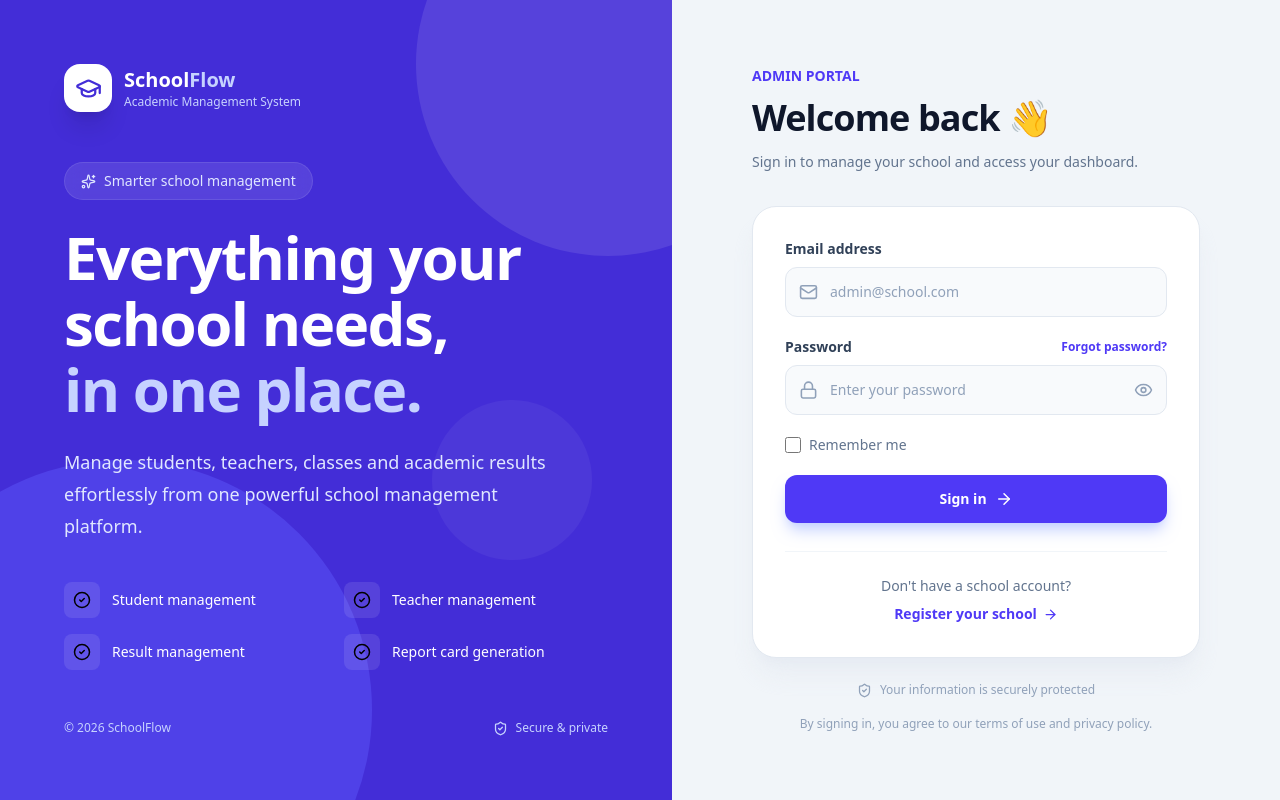
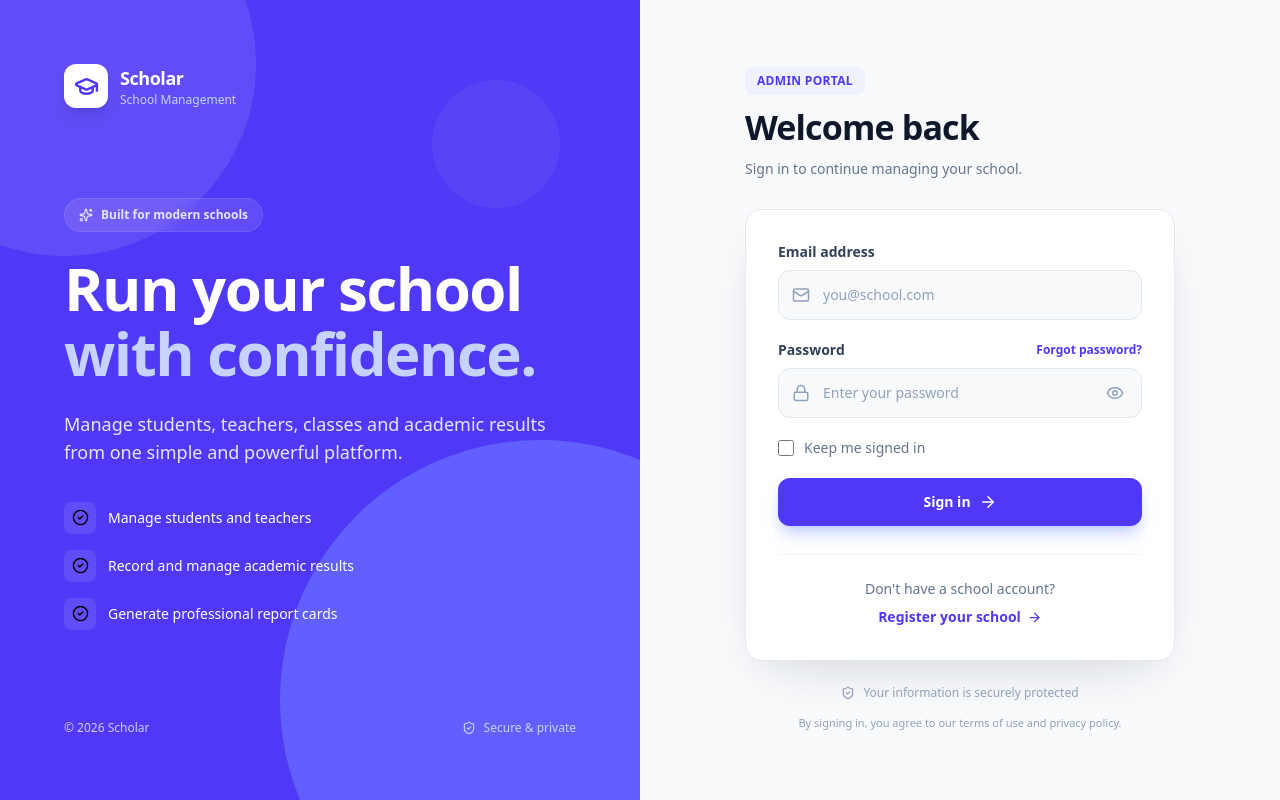
Before and after one commit to abbeytech2023/website-creating-SEO-Company, a React (Vite) app: page /login in a window 1280 px wide. Built offline with nearby package versions, Linux system fonts and the light colour scheme.

Commit message:
first commit

```diff
--- a/src/App.jsx
+++ b/src/App.jsx
@@ -123,26 +123,47 @@ export default function App() {
       ================================= */}
 
       <Toaster
-        position="top-center"
-        gutter={12}
+        position="top-right"
+        gutter={10}
         containerStyle={{
-          margin: "8px",
+          top: 20,
+          right: 20,
         }}
         toastOptions={{
+          duration: 3500,
+
+          style: {
+            fontSize: "14px",
+            fontWeight: "500",
+            borderRadius: "12px",
+            padding: "14px 18px",
+            background: "#ffffff",
+            color: "#1f2937",
+            boxShadow: "0 10px 30px rgba(0, 0, 0, 0.10)",
+            border: "1px solid #e5e7eb",
+            maxWidth: "380px",
+          },
+
           success: {
             duration: 3000,
+            iconTheme: {
+              primary: "#16a34a",
+              secondary: "#ffffff",
+            },
+            style: {
+              border: "1px solid #bbf7d0",
+            },
           },
 
           error: {
-            duration: 2000,
-          },
-
-          style: {
-            fontSize: "16px",
-            maxWidth: "500px",
-            padding: "16px 24px",
-            backgroundColor: "#eaf2f4",
-            color: "#000",
+            duration: 4000,
+            iconTheme: {
+              primary: "#dc2626",
+              secondary: "#ffffff",
+            },
+            style: {
+              border: "1px solid #fecaca",
+            },
           },
         }}
       />
--- a/src/components/NavBar.jsx
+++ b/src/components/NavBar.jsx
@@ -1,5 +1,6 @@
 import { NavLink } from "react-router-dom";
 import useLogout from "../hooks/useLogout";
+import { Spinner } from "./Spinner";
 
 import {
   BarChart3,
@@ -23,7 +24,7 @@ export default function Navigation() {
   const [mobileOpen, setMobileOpen] = useState(false);
   const [profileOpen, setProfileOpen] = useState(false);
 
-  const { logout } = useLogout();
+  const { logout, isPending } = useLogout();
 
   const navigation = [
     {
@@ -76,6 +77,8 @@ export default function Navigation() {
   const closeMobileMenu = () => {
     setMobileOpen(false);
   };
+
+  if (isPending) return <Spinner />;
 
   return (
     <>
--- a/src/pages/Login.jsx
+++ b/src/pages/Login.jsx
@@ -12,7 +12,6 @@ import {
   ShieldCheck,
   Sparkles,
 } from "lucide-react";
-
 import { useLogin } from "../hooks/useLogin";
 
 export default function Login() {
@@ -38,89 +37,77 @@ export default function Login() {
   };
 
   return (
-    <div className="min-h-screen bg-slate-100">
-      <div className="grid min-h-screen lg:grid-cols-[1.05fr_0.95fr]">
+    <div className="min-h-screen bg-slate-50">
+      <div className="grid min-h-screen lg:grid-cols-2">
         {/* ================= LEFT SIDE ================= */}
-        <div className="relative hidden overflow-hidden bg-indigo-700 lg:flex">
-          {/* Decorative circles */}
-          <div className="absolute -right-32 -top-32 h-96 w-96 rounded-full bg-white/10" />
-          <div className="absolute -bottom-40 -left-32 h-[500px] w-[500px] rounded-full bg-indigo-500/40" />
-          <div className="absolute right-20 top-1/2 h-40 w-40 rounded-full bg-white/5" />
+        <div className="relative hidden overflow-hidden bg-indigo-600 lg:flex">
+          {/* Background decoration */}
+          <div className="absolute -left-32 -top-32 h-96 w-96 rounded-full bg-white/10" />
+          <div className="absolute -bottom-40 -right-40 h-[520px] w-[520px] rounded-full bg-indigo-500" />
+          <div className="absolute right-20 top-20 h-32 w-32 rounded-full bg-white/5" />
 
           <div className="relative z-10 flex w-full flex-col justify-between p-12 xl:p-16">
             {/* Logo */}
             <div className="flex items-center gap-3">
-              <div className="flex h-12 w-12 items-center justify-center rounded-2xl bg-white text-indigo-700 shadow-xl">
-                <GraduationCap size={27} />
+              <div className="flex h-11 w-11 items-center justify-center rounded-xl bg-white text-indigo-600 shadow-lg">
+                <GraduationCap size={25} strokeWidth={2.3} />
               </div>
 
               <div>
-                <h1 className="text-xl font-bold text-white">
-                  School<span className="text-indigo-200">Flow</span>
+                <h1 className="text-lg font-bold tracking-tight text-white">
+                  Scholar
                 </h1>
 
-                <p className="text-xs text-indigo-200">
-                  Academic Management System
-                </p>
+                <p className="text-xs text-indigo-200">School Management</p>
               </div>
             </div>
 
             {/* Hero */}
             <div className="max-w-xl">
-              <div className="mb-6 inline-flex items-center gap-2 rounded-full border border-white/10 bg-white/10 px-4 py-2 text-sm font-medium text-indigo-100 backdrop-blur-sm">
-                <Sparkles size={15} />
-                Smarter school management
+              <div className="mb-6 inline-flex items-center gap-2 rounded-full border border-white/10 bg-white/10 px-3.5 py-2 text-xs font-semibold text-indigo-100 backdrop-blur">
+                <Sparkles size={14} />
+                Built for modern schools
               </div>
 
-              <h2 className="text-5xl font-bold leading-[1.1] tracking-tight text-white xl:text-6xl">
-                Everything your school needs,
-                <span className="block text-indigo-200">in one place.</span>
+              <h2 className="text-5xl font-bold leading-[1.08] tracking-tight text-white xl:text-6xl">
+                Run your school
+                <span className="block text-indigo-200">with confidence.</span>
               </h2>
 
-              <p className="mt-6 max-w-lg text-lg leading-8 text-indigo-100">
-                Manage students, teachers, classes and academic results
-                effortlessly from one powerful school management platform.
+              <p className="mt-6 max-w-lg text-base leading-7 text-indigo-100 xl:text-lg">
+                Manage students, teachers, classes and academic results from one
+                simple and powerful platform.
               </p>
 
               {/* Features */}
-              <div className="mt-10 grid gap-4 sm:grid-cols-2">
+              <div className="mt-9 space-y-4">
                 <div className="flex items-center gap-3">
-                  <div className="flex h-9 w-9 items-center justify-center rounded-lg bg-white/10">
-                    <CheckCircle2 size={18} />
+                  <div className="flex h-8 w-8 items-center justify-center rounded-lg bg-white/10">
+                    <CheckCircle2 size={17} />
                   </div>
 
                   <span className="text-sm font-medium text-white">
-                    Student management
+                    Manage students and teachers
                   </span>
                 </div>
 
                 <div className="flex items-center gap-3">
-                  <div className="flex h-9 w-9 items-center justify-center rounded-lg bg-white/10">
-                    <CheckCircle2 size={18} />
+                  <div className="flex h-8 w-8 items-center justify-center rounded-lg bg-white/10">
+                    <CheckCircle2 size={17} />
                   </div>
 
                   <span className="text-sm font-medium text-white">
-                    Teacher management
+                    Record and manage academic results
                   </span>
                 </div>
 
                 <div className="flex items-center gap-3">
-                  <div className="flex h-9 w-9 items-center justify-center rounded-lg bg-white/10">
-                    <CheckCircle2 size={18} />
+                  <div className="flex h-8 w-8 items-center justify-center rounded-lg bg-white/10">
+                    <CheckCircle2 size={17} />
                   </div>
 
                   <span className="text-sm font-medium text-white">
-                    Result management
-                  </span>
-                </div>
-
-                <div className="flex items-center gap-3">
-                  <div className="flex h-9 w-9 items-center justify-center rounded-lg bg-white/10">
-                    <CheckCircle2 size={18} />
-                  </div>
-
-                  <span className="text-sm font-medium text-white">
-                    Report card generation
+                    Generate professional report cards
                   </span>
                 </div>
               </div>
@@ -128,10 +115,10 @@ export default function Login() {
 
             {/* Bottom */}
             <div className="flex items-center justify-between text-xs text-indigo-200">
-              <span>© 2026 SchoolFlow</span>
+              <span>© 2026 Scholar</span>
 
               <div className="flex items-center gap-2">
-                <ShieldCheck size={15} />
+                <ShieldCheck size={14} />
                 Secure & private
               </div>
             </div>
@@ -139,40 +126,40 @@ export default function Login() {
         </div>
 
         {/* ================= RIGHT SIDE ================= */}
-        <div className="flex items-center justify-center px-5 py-10 sm:px-8 lg:px-12">
-          <div className="w-full max-w-md">
+        <div className="flex min-h-screen items-center justify-center px-5 py-10 sm:px-8 lg:px-12">
+          <div className="w-full max-w-[430px]">
             {/* Mobile Logo */}
-            <div className="mb-10 text-center lg:hidden">
-              <div className="mx-auto flex h-16 w-16 items-center justify-center rounded-2xl bg-indigo-600 text-white shadow-xl shadow-indigo-200">
-                <GraduationCap size={31} />
+            <div className="mb-9 text-center lg:hidden">
+              <div className="mx-auto flex h-14 w-14 items-center justify-center rounded-2xl bg-indigo-600 text-white shadow-lg shadow-indigo-200">
+                <GraduationCap size={28} />
               </div>
 
-              <h1 className="mt-4 text-2xl font-bold text-slate-900">
-                School<span className="text-indigo-600">Flow</span>
+              <h1 className="mt-4 text-2xl font-bold tracking-tight text-slate-900">
+                Scholar
               </h1>
 
-              <p className="mt-1 text-sm text-slate-500">
-                Academic Management System
-              </p>
+              <p className="mt-1 text-sm text-slate-500">School Management</p>
             </div>
 
             {/* Heading */}
-            <div className="mb-8">
-              <p className="mb-3 text-sm font-semibold text-indigo-600">
-                ADMIN PORTAL
-              </p>
+            <div className="mb-7">
+              <div className="mb-3 inline-flex rounded-lg bg-indigo-50 px-3 py-1.5">
+                <span className="text-xs font-bold tracking-wide text-indigo-600">
+                  ADMIN PORTAL
+                </span>
+              </div>
 
-              <h2 className="text-3xl font-bold tracking-tight text-slate-900 sm:text-4xl">
-                Welcome back 👋
+              <h2 className="text-3xl font-bold tracking-tight text-slate-900 sm:text-[34px]">
+                Welcome back
               </h2>
 
-              <p className="mt-3 text-sm leading-6 text-slate-500">
-                Sign in to manage your school and access your dashboard.
+              <p className="mt-2.5 text-sm leading-6 text-slate-500">
+                Sign in to continue managing your school.
               </p>
             </div>
 
             {/* Login Card */}
-            <div className="rounded-3xl border border-slate-200 bg-white p-6 shadow-xl shadow-slate-200/60 sm:p-8">
+            <div className="rounded-2xl border border-slate-200 bg-white p-6 shadow-[0_20px_50px_-20px_rgba(15,23,42,0.18)] sm:p-8">
               <form onSubmit={handleSubmit(onSubmit)} className="space-y-5">
                 {/* Email */}
                 <div>
@@ -185,14 +172,14 @@ export default function Login() {
 
                   <div className="relative">
                     <Mail
-                      size={19}
+                      size={18}
                       className="absolute left-3.5 top-1/2 -translate-y-1/2 text-slate-400"
                     />
 
                     <input
                       id="email"
                       type="email"
-                      placeholder="admin@school.com"
+                      placeholder="you@school.com"
                       autoComplete="email"
                       {...register("email", {
                         required: "Email address is required",
@@ -201,7 +188,7 @@ export default function Login() {
                           message: "Enter a valid email address",
                         },
                       })}
-                      className={`w-full rounded-xl border bg-slate-50 py-3.5 pl-11 pr-4 text-sm text-slate-900 outline-none transition placeholder:text-slate-400 focus:bg-white focus:ring-4 ${
+                      className={`w-full rounded-xl border bg-slate-50 py-3.5 pl-11 pr-4 text-sm text-slate-900 outline-none transition-all placeholder:text-slate-400 hover:border-slate-300 focus:bg-white focus:ring-4 ${
                         errors.email
                           ? "border-red-300 focus:border-red-500 focus:ring-red-100"
                           : "border-slate-200 focus:border-indigo-500 focus:ring-indigo-100"
@@ -210,7 +197,7 @@ export default function Login() {
                   </div>
 
                   {errors.email && (
-                    <p className="mt-2 text-xs font-medium text-red-500">
+                    <p className="mt-1.5 text-xs font-medium text-red-500">
                       {errors.email.message}
                     </p>
                   )}
@@ -221,7 +208,7 @@ export default function Login() {
                   <div className="mb-2 flex items-center justify-between">
                     <label
                       htmlFor="password"
-                      className="block text-sm font-semibold text-slate-700"
+                      className="text-sm font-semibold text-slate-700"
                     >
                       Password
                     </label>
@@ -236,7 +223,7 @@ export default function Login() {
 
                   <div className="relative">
                     <Lock
-                      size={19}
+                      size={18}
                       className="absolute left-3.5 top-1/2 -translate-y-1/2 text-slate-400"
                     />
 
@@ -252,7 +239,7 @@ export default function Login() {
                           message: "Password must be at least 6 characters",
                         },
                       })}
-                      className={`w-full rounded-xl border bg-slate-50 py-3.5 pl-11 pr-12 text-sm text-slate-900 outline-none transition placeholder:text-slate-400 focus:bg-white focus:ring-4 ${
+                      className={`w-full rounded-xl border bg-slate-50 py-3.5 pl-11 pr-12 text-sm text-slate-900 outline-none transition-all placeholder:text-slate-400 hover:border-slate-300 focus:bg-white focus:ring-4 ${
                         errors.password
                           ? "border-red-300 focus:border-red-500 focus:ring-red-100"
                           : "border-slate-200 focus:border-indigo-500 focus:ring-indigo-100"
@@ -262,40 +249,40 @@ export default function Login() {
                     <button
                       type="button"
                       onClick={() => setShowPassword((current) => !current)}
-                      className="absolute right-3.5 top-1/2 -translate-y-1/2 text-slate-400 transition hover:text-slate-600"
+                      className="absolute right-3.5 top-1/2 -translate-y-1/2 rounded-md p-1 text-slate-400 transition hover:bg-slate-100 hover:text-slate-600"
                       aria-label={
                         showPassword ? "Hide password" : "Show password"
                       }
                     >
-                      {showPassword ? <EyeOff size={19} /> : <Eye size={19} />}
+                      {showPassword ? <EyeOff size={18} /> : <Eye size={18} />}
                     </button>
                   </div>
 
                   {errors.password && (
-                    <p className="mt-2 text-xs font-medium text-red-500">
+                    <p className="mt-1.5 text-xs font-medium text-red-500">
                       {errors.password.message}
                     </p>
                   )}
                 </div>
 
                 {/* Remember */}
-                <div className="flex items-center gap-2">
+                <label className="flex cursor-pointer items-center gap-2.5">
                   <input
                     id="remember"
                     type="checkbox"
                     className="h-4 w-4 rounded border-slate-300 text-indigo-600 focus:ring-indigo-500"
                   />
 
-                  <label htmlFor="remember" className="text-sm text-slate-500">
-                    Remember me
-                  </label>
-                </div>
+                  <span className="text-sm text-slate-500">
+                    Keep me signed in
+                  </span>
+                </label>
 
                 {/* Submit */}
                 <button
                   type="submit"
                   disabled={isPending}
-                  className="group flex w-full items-center justify-center gap-2 rounded-xl bg-indigo-600 py-3.5 text-sm font-semibold text-white shadow-lg shadow-indigo-200 transition hover:bg-indigo-700 hover:shadow-xl disabled:cursor-not-allowed disabled:opacity-60"
+                  className="group flex w-full items-center justify-center gap-2 rounded-xl bg-indigo-600 py-3.5 text-sm font-semibold text-white shadow-lg shadow-indigo-200 transition-all hover:-translate-y-0.5 hover:bg-indigo-700 hover:shadow-xl hover:shadow-indigo-200/70 focus:outline-none focus:ring-4 focus:ring-indigo-100 disabled:cursor-not-allowed disabled:opacity-60 disabled:hover:translate-y-0"
                 >
                   {isPending ? (
                     <>
@@ -332,11 +319,11 @@ export default function Login() {
 
             {/* Security */}
             <div className="mt-6 flex items-center justify-center gap-2 text-xs text-slate-400">
-              <ShieldCheck size={15} />
-              Your information is securely protected
+              <ShieldCheck size={14} />
+              <span>Your information is securely protected</span>
             </div>
 
-            <p className="mt-4 text-center text-xs leading-5 text-slate-400">
+            <p className="mt-3 text-center text-[11px] leading-5 text-slate-400">
               By signing in, you agree to our terms of use and privacy policy.
             </p>
           </div>
```
